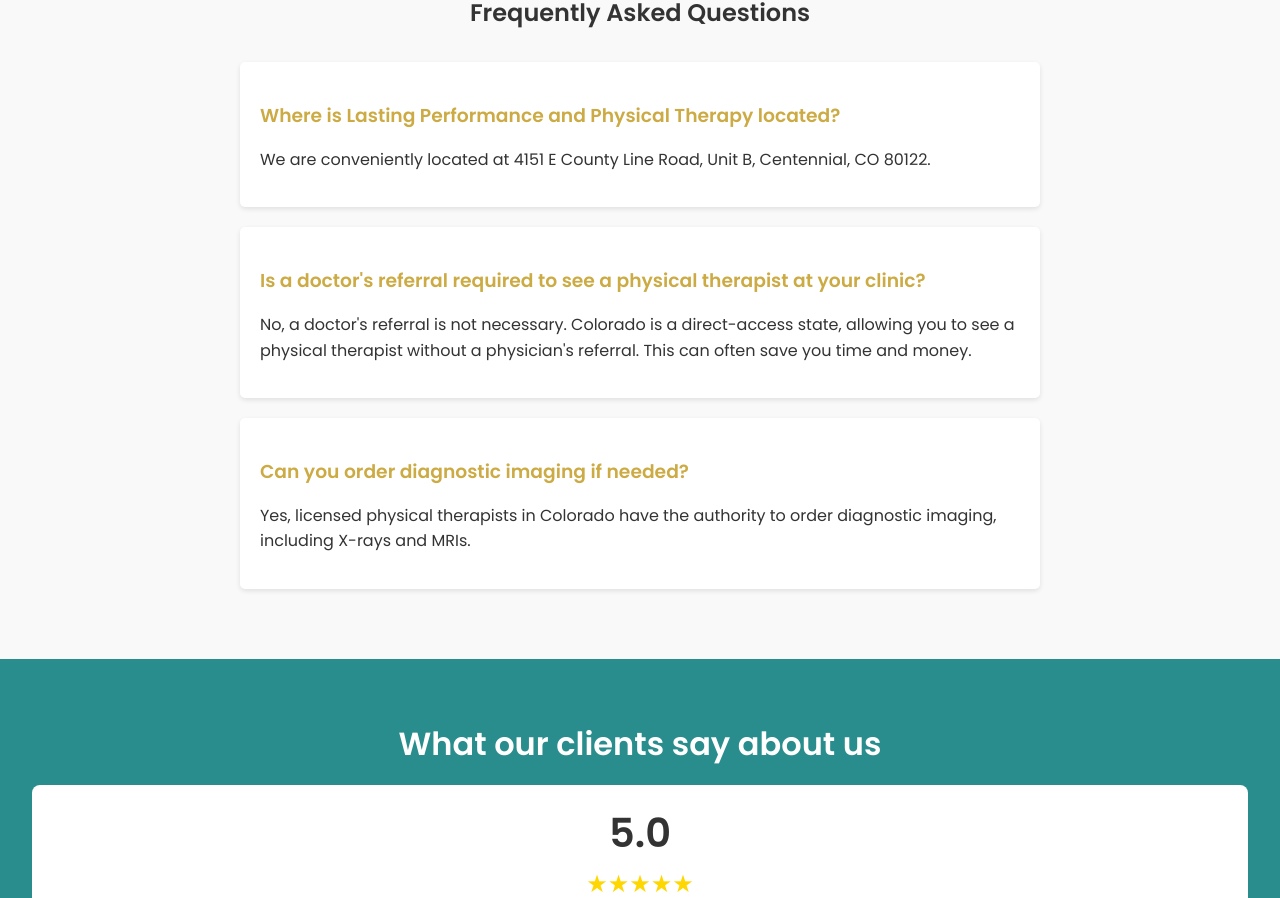
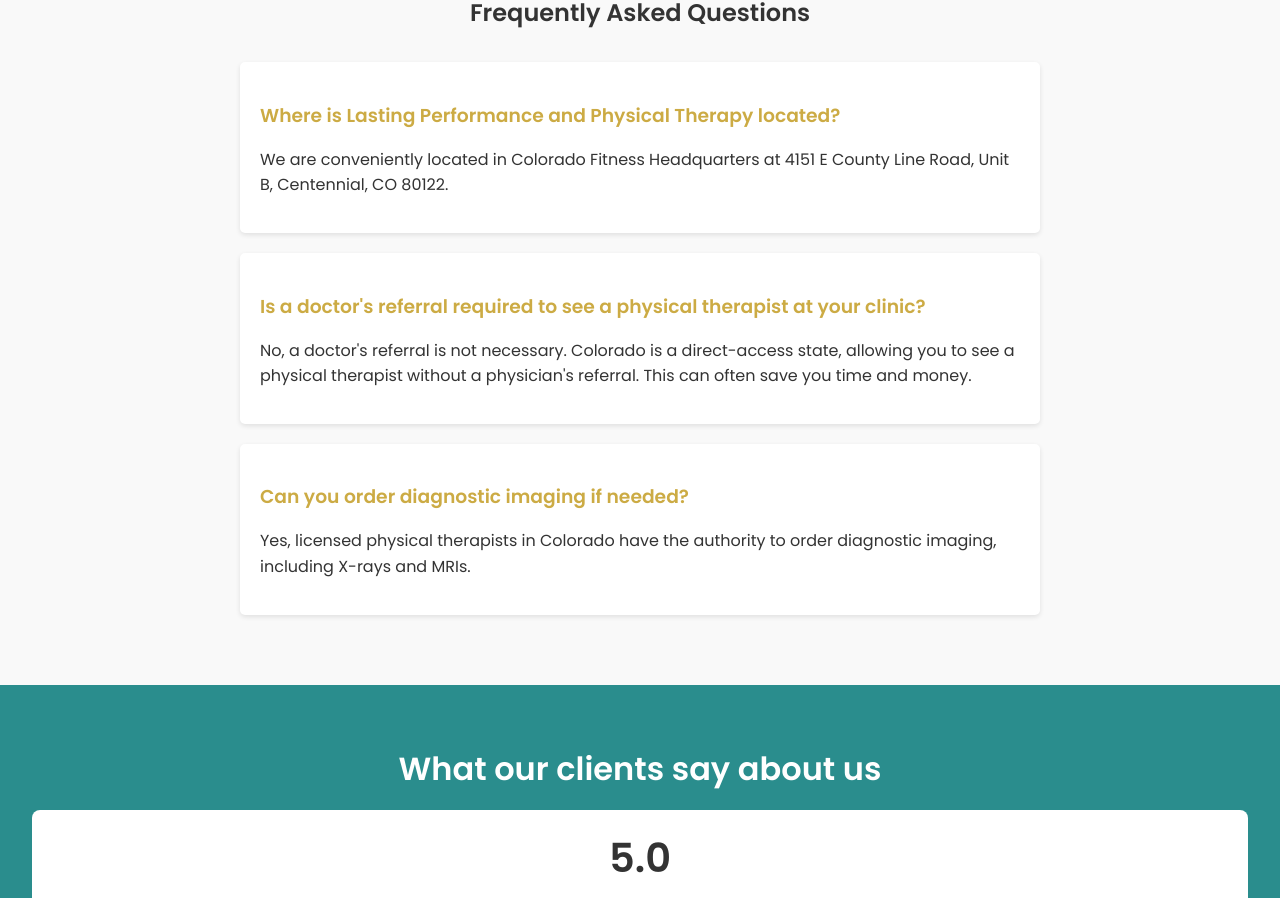
Before and after one commit to henrylui/LastingPerformancePT, a React (Create React App) app: page / in a window 1280 px wide. Shown: the part 1308-2206 px from the top of the page. Built offline with nearby package versions, Linux system fonts and the light colour scheme.

Commit message:
Add CFH in FAQ

```diff
--- a/src/components/FAQ.js
+++ b/src/components/FAQ.js
@@ -4,7 +4,7 @@ const FAQ = () => {
   const faqData = [
     {
       question: "Where is Lasting Performance and Physical Therapy located?",
-      answer: "We are conveniently located at 4151 E County Line Road, Unit B, Centennial, CO 80122."
+      answer: "We are conveniently located in Colorado Fitness Headquarters at 4151 E County Line Road, Unit B, Centennial, CO 80122."
     },
     {
       question: "Is a doctor's referral required to see a physical therapist at your clinic?",
```
